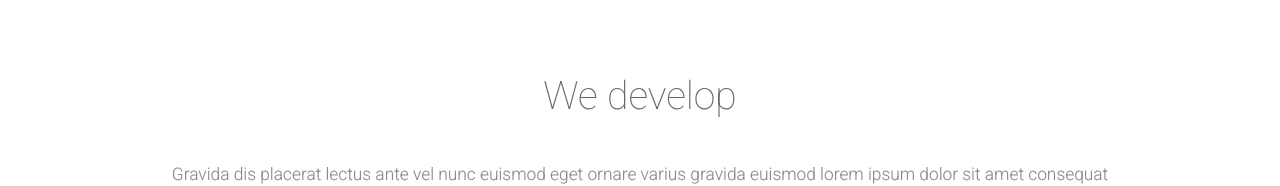
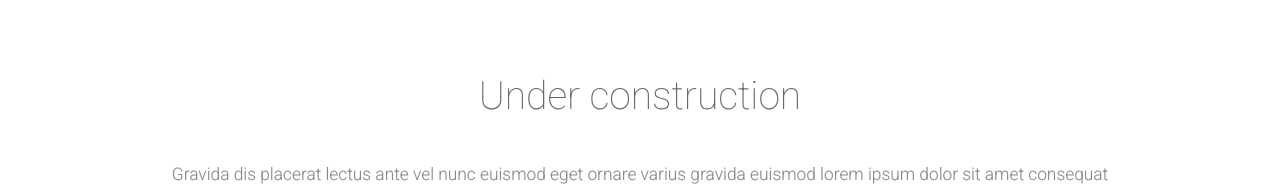
Before and after one commit to minas90/appreny, a plain HTML site: page index.html in a window 1280 px wide. Shown: the part 578-764 px from the top of the page. Drawn offline with Linux system fonts and the light colour scheme.

Commit message:
under constraction

```diff
--- a/index.html
+++ b/index.html
@@ -40,7 +40,7 @@
 			<section id="first" class="main">
 				<header>
 					<div class="container">
-						<h2>We develop</h2>
+						<h2>Under construction</h2>
 						<p>Gravida dis placerat lectus ante vel nunc euismod eget ornare varius gravida euismod lorem ipsum dolor sit amet consequat<br />
 						feugiat. Gravida dis placerat lectus ante vel nunc euismod eget ornare varius gravida euismod lorem ipsum dolor sit amet.</p>
 					</div>
```
